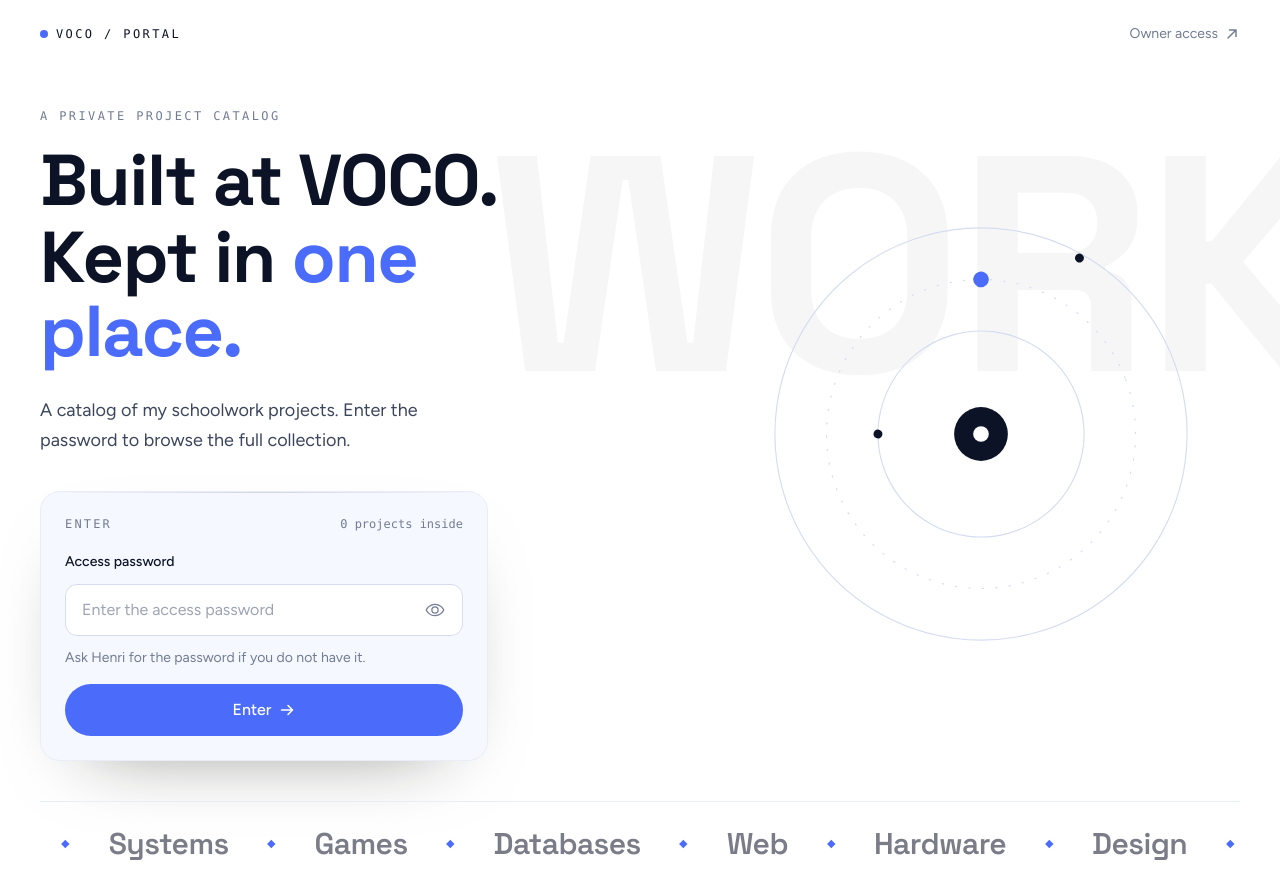
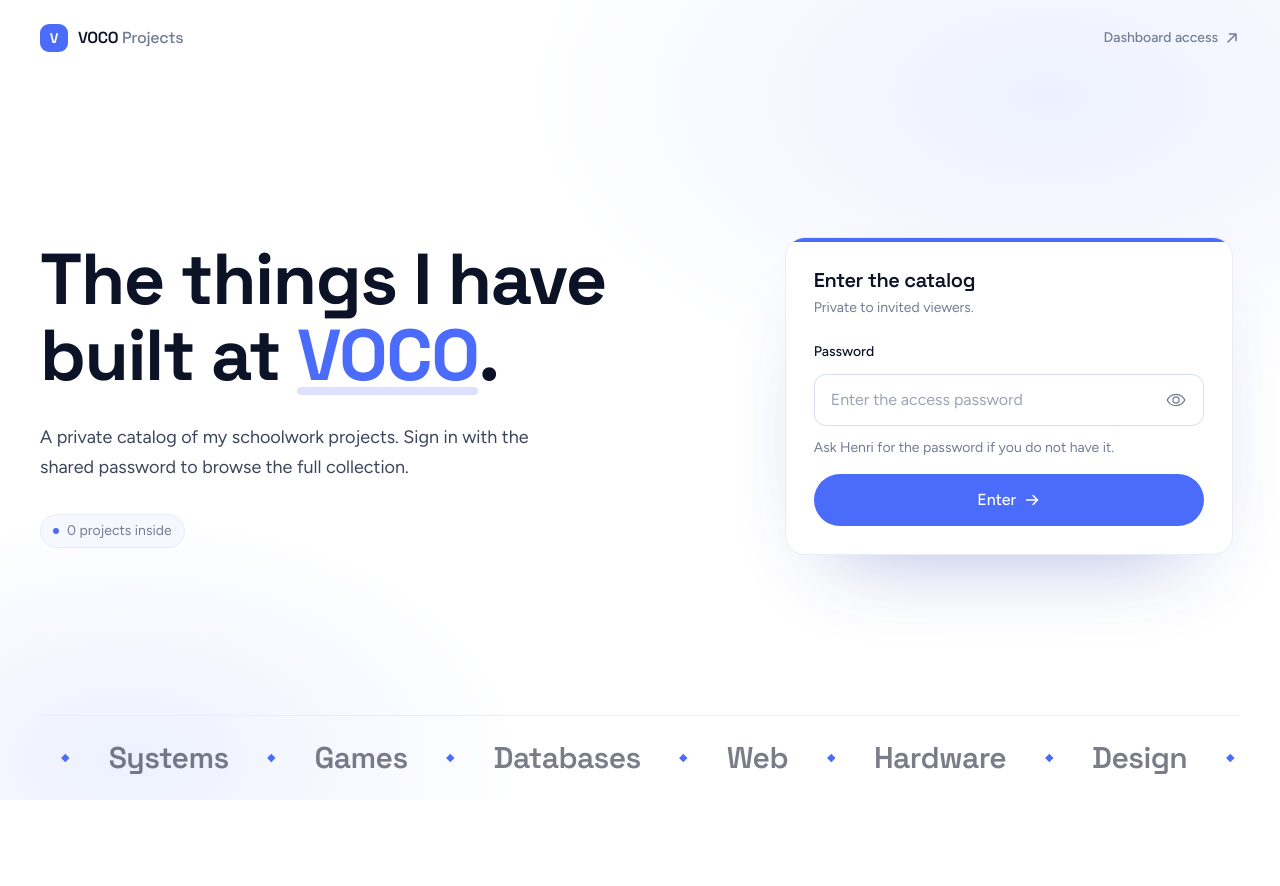
Before and after one commit to MHenri27/voco-project-portal, a Next.js app: page / in a window 1280 px wide. After the commit the page ends 800 px from the top, so only its background shows below. Built offline with nearby package versions, Linux system fonts and the light colour scheme; no server answers; the database is empty.

Commit message:
redesign landing, remove orbit

```diff
--- a/components/landing.tsx
+++ b/components/landing.tsx
@@ -5,6 +5,7 @@ import Link from "next/link";
 import { useGSAP } from "@gsap/react";
 import gsap from "gsap";
 import { ArrowUpRight } from "@phosphor-icons/react";
+import { Brand } from "@/components/brand";
 import { LoginForm } from "@/components/login-form";
 import { Marquee } from "@/components/marquee";
 
@@ -17,36 +18,33 @@ export function Landing({ projectCount }: { projectCount: number }) {
     (_context, contextSafe) => {
       const reduce = window.matchMedia("(prefers-reduced-motion: reduce)").matches;
 
-      if (!reduce) {
-        const tl = gsap.timeline({ defaults: { ease: "power3.out", duration: 0.9 } });
-        tl.from(".ln-nav", { y: -16, opacity: 0 })
-          .from(".ghost", { opacity: 0, duration: 1.6 }, 0)
-          .from(".ln-eyebrow", { y: 20, opacity: 0 }, "-=0.5")
-          .from(".ln-title", { yPercent: 115, opacity: 0, stagger: 0.12, duration: 1 }, "-=0.4")
-          .from(".ln-sub", { y: 20, opacity: 0 }, "-=0.7")
-          .from(".ln-card", { y: 28, opacity: 0 }, "-=0.6")
-          .from(".ln-visual", { opacity: 0, scale: 0.9, duration: 1.3 }, "-=1.3");
-
-        gsap.to(".ring-rotate", { rotation: 360, transformOrigin: "center", repeat: -1, duration: 64, ease: "none" });
-        gsap.to(".ring-counter", { rotation: -360, transformOrigin: "center", repeat: -1, duration: 90, ease: "none" });
-        gsap.to(".orbit", { rotation: 360, transformOrigin: "center", repeat: -1, duration: 16, ease: "none" });
-        gsap.to(".orbit-slow", { rotation: -360, transformOrigin: "center", repeat: -1, duration: 28, ease: "none" });
+      if (reduce) {
+        gsap.set(".hl", { scaleX: 1 });
+        return;
       }
 
-      // Pointer-reactive drift on the visual and the ghost wordmark.
-      if (!reduce && contextSafe && !window.matchMedia("(hover: none)").matches) {
-        const driftVisual = gsap.quickTo(".ln-visual", "x", { duration: 0.8, ease: "power3.out" });
-        const driftVisualY = gsap.quickTo(".ln-visual", "y", { duration: 0.8, ease: "power3.out" });
-        const driftGhost = gsap.quickTo(".ghost", "x", { duration: 1.2, ease: "power3.out" });
+      const tl = gsap.timeline({ defaults: { ease: "power3.out", duration: 0.9 } });
+      tl.from(".bg-wash", { opacity: 0, duration: 1.6 }, 0)
+        .from(".nav-item", { y: -16, opacity: 0, stagger: 0.08 }, 0)
+        .from(".ln", { yPercent: 118, stagger: 0.12, duration: 1 }, "-=0.3")
+        .fromTo(".hl", { scaleX: 0 }, { scaleX: 1, duration: 0.7, ease: "power3.inOut" }, "-=0.35")
+        .from(".sub", { y: 18, opacity: 0 }, "-=0.6")
+        .from(".meta", { y: 14, opacity: 0 }, "-=0.65")
+        .from(".card", { y: 34, opacity: 0, duration: 1 }, "-=1");
+
+      if (contextSafe && !window.matchMedia("(hover: none)").matches) {
+        const washX = gsap.quickTo(".bg-wash", "xPercent", { duration: 1.2, ease: "power3.out" });
+        const washY = gsap.quickTo(".bg-wash", "yPercent", { duration: 1.2, ease: "power3.out" });
+        const cardX = gsap.quickTo(".card", "x", { duration: 0.9, ease: "power3.out" });
+        const cardY = gsap.quickTo(".card", "y", { duration: 0.9, ease: "power3.out" });
 
         const onMove = contextSafe((event: PointerEvent) => {
-          const cx = window.innerWidth / 2;
-          const cy = window.innerHeight / 2;
-          const dx = (event.clientX - cx) / cx;
-          const dy = (event.clientY - cy) / cy;
-          driftVisual(dx * 24);
-          driftVisualY(dy * 24);
-          driftGhost(dx * -40);
+          const dx = (event.clientX - window.innerWidth / 2) / (window.innerWidth / 2);
+          const dy = (event.clientY - window.innerHeight / 2) / (window.innerHeight / 2);
+          washX(dx * 4);
+          washY(dy * 4);
+          cardX(dx * 10);
+          cardY(dy * 10);
         });
         window.addEventListener("pointermove", onMove);
         return () => window.removeEventListener("pointermove", onMove);
@@ -57,90 +55,75 @@ export function Landing({ projectCount }: { projectCount: number }) {
 
   return (
     <main ref={root} className="relative flex min-h-[100dvh] flex-col overflow-hidden px-5 md:px-10">
-      <span
+      <div
+        className="bg-wash pointer-events-none absolute inset-0 -z-10"
         aria-hidden="true"
-        className="ghost pointer-events-none absolute -right-[4vw] top-[14vh] select-none font-display text-[30vw] font-extrabold leading-none tracking-tighter text-ink/[0.035] md:text-[24vw]"
-      >
-        WORK
-      </span>
+        style={{
+          background:
+            "radial-gradient(60% 55% at 82% 12%, var(--accent-soft), transparent 70%), radial-gradient(45% 45% at 10% 95%, var(--accent-soft), transparent 70%)",
+        }}
+      />
 
-      <header className="ln-nav relative z-10 flex items-center justify-between py-6">
-        <div className="flex items-center gap-2 font-mono text-xs uppercase tracking-[0.2em] text-ink">
-          <span className="size-2 rounded-full bg-accent" />
-          VOCO / Portal
+      <header className="flex items-center justify-between py-6">
+        <div className="nav-item">
+          <Brand href="/" />
         </div>
         <Link
           href="/admin/login"
-          className="group inline-flex items-center gap-1.5 text-sm text-muted transition-colors hover:text-ink"
+          className="nav-item group inline-flex items-center gap-1.5 text-sm font-medium text-muted transition-colors hover:text-ink"
         >
-          Owner access
+          Dashboard access
           <ArrowUpRight weight="bold" className="size-4 transition-transform group-hover:translate-x-0.5 group-hover:-translate-y-0.5" />
         </Link>
       </header>
 
-      <div className="relative z-10 grid flex-1 items-center gap-12 py-10 lg:grid-cols-[1.1fr_0.9fr]">
-        <div className="max-w-xl">
-          <p className="ln-eyebrow font-mono text-xs uppercase tracking-[0.2em] text-muted">
-            A private project catalog
-          </p>
-
-          <h1 className="font-display mt-5 text-5xl font-extrabold leading-[1.02] tracking-tight text-ink md:text-7xl">
+      <div className="grid flex-1 items-center gap-12 py-10 lg:grid-cols-12 lg:gap-16">
+        <div className="lg:col-span-7">
+          <h1 className="font-display text-5xl font-bold leading-[1.0] tracking-tight text-ink md:text-7xl">
             <span className="block overflow-hidden pb-1">
-              <span className="ln-title block">Built at VOCO.</span>
+              <span className="ln block">The things I have</span>
             </span>
             <span className="block overflow-hidden pb-1">
-              <span className="ln-title block">
-                Kept in <span className="text-accent">one place.</span>
+              <span className="ln block">
+                built at{" "}
+                <span className="relative inline-block text-accent">
+                  VOCO
+                  <span className="hl absolute inset-x-0 -bottom-1 h-2 origin-left rounded-full bg-accent/20" />
+                </span>
+                .
               </span>
             </span>
           </h1>
 
-          <p className="ln-sub mt-6 max-w-md text-lg leading-relaxed text-ink-soft">
-            A catalog of my schoolwork projects. Enter the password to browse the full collection.
+          <p className="sub mt-7 max-w-lg text-lg leading-relaxed text-ink-soft">
+            A private catalog of my schoolwork projects. Sign in with the shared password to
+            browse the full collection.
           </p>
 
-          <div className="ln-card group relative mt-9 max-w-md overflow-hidden rounded-[var(--radius-card)] border border-line bg-surface p-6 shadow-[0_30px_80px_-50px_rgba(20,19,14,0.6)]">
-            <div className="pointer-events-none absolute inset-x-0 top-0 h-px bg-gradient-to-r from-transparent via-ink/15 to-transparent" />
-            <div className="mb-5 flex items-baseline justify-between">
-              <span className="font-mono text-xs uppercase tracking-[0.18em] text-muted">Enter</span>
-              <span className="font-mono text-xs text-muted">
-                {projectCount} {projectCount === 1 ? "project" : "projects"} inside
-              </span>
-            </div>
+          <div className="meta mt-8 flex items-center gap-3 text-sm text-muted">
+            <span className="inline-flex items-center gap-2 rounded-full border border-line bg-surface px-3 py-1.5">
+              <span className="size-1.5 rounded-full bg-accent" />
+              {projectCount} {projectCount === 1 ? "project" : "projects"} inside
+            </span>
+          </div>
+        </div>
+
+        <div className="lg:col-span-5">
+          <div className="card relative mx-auto w-full max-w-md overflow-hidden rounded-[var(--radius-card)] border border-line bg-bg p-7 shadow-[0_40px_90px_-50px_rgba(37,61,180,0.45)]">
+            <div className="absolute inset-x-0 top-0 h-1 bg-accent" />
+            <h2 className="font-display text-xl font-semibold text-ink">Enter the catalog</h2>
+            <p className="mt-1 mb-6 text-sm text-muted">Private to invited viewers.</p>
             <LoginForm
               scope="viewer"
               redirectTo="/catalog"
-              label="Access password"
+              label="Password"
               hint="Ask Henri for the password if you do not have it."
             />
           </div>
         </div>
-
-        <div className="ln-visual relative hidden aspect-square w-full max-w-md justify-self-center lg:flex">
-          <svg viewBox="0 0 400 400" className="size-full" fill="none">
-            <g className="ring-rotate">
-              <circle cx="200" cy="200" r="184" stroke="var(--line-strong)" strokeWidth="1" />
-              <circle cx="200" cy="20" r="4" fill="var(--ink)" />
-            </g>
-            <g className="ring-counter">
-              <circle cx="200" cy="200" r="138" stroke="var(--line-strong)" strokeWidth="1" strokeDasharray="2 10" />
-            </g>
-            <g className="ring-rotate">
-              <circle cx="200" cy="200" r="92" stroke="var(--line-strong)" strokeWidth="1" />
-            </g>
-            <g className="orbit">
-              <circle cx="200" cy="62" r="7" fill="var(--accent)" />
-            </g>
-            <g className="orbit-slow">
-              <circle cx="108" cy="200" r="4" fill="var(--ink)" />
-            </g>
-            <circle cx="200" cy="200" r="24" fill="var(--ink)" />
-            <circle cx="200" cy="200" r="7" fill="var(--bg)" />
-          </svg>
-        </div>
       </div>
 
-      <footer className="relative z-10 border-t border-line py-6">
+      <footer className="border-t border-line py-6">
         <Marquee items={["Web", "Hardware", "Design", "Systems", "Games", "Databases"]} />
       </footer>
     </main>
```
